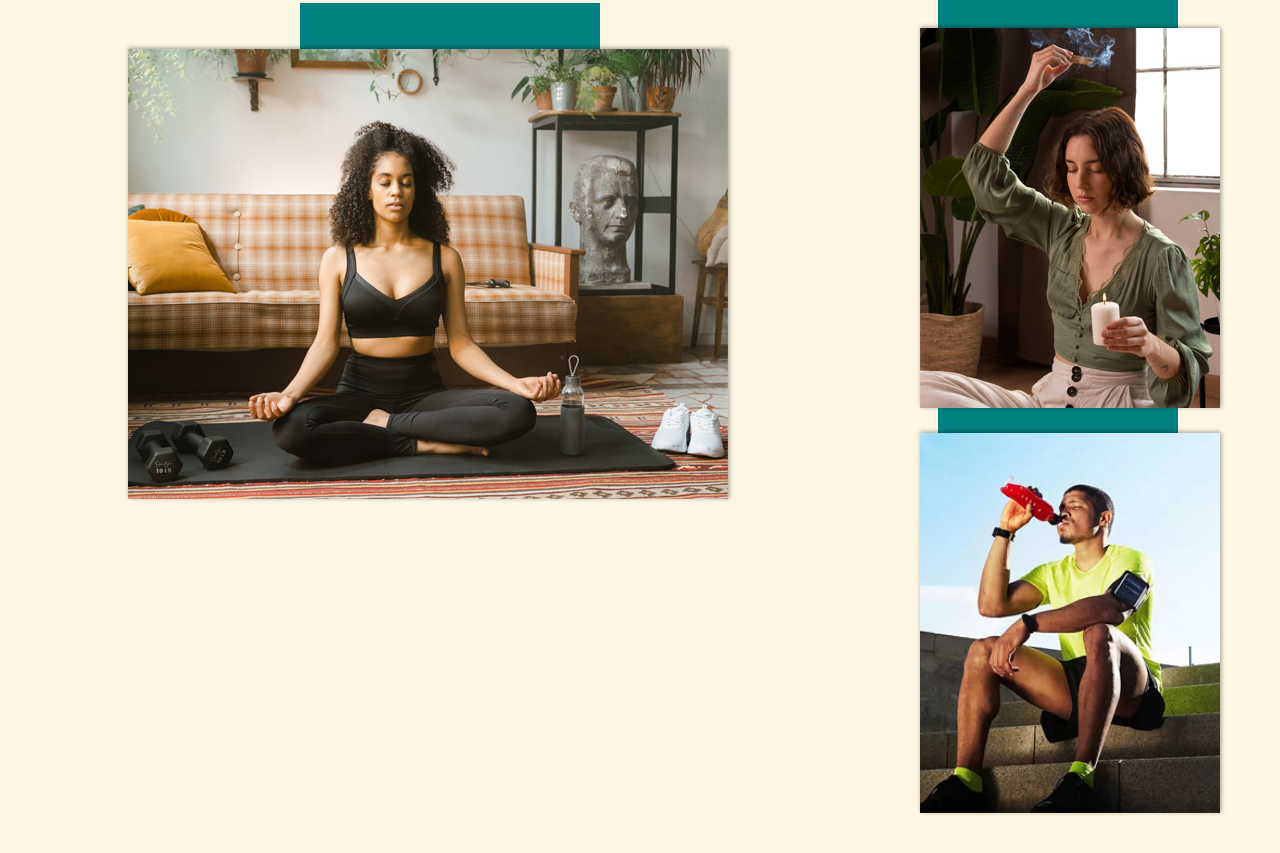
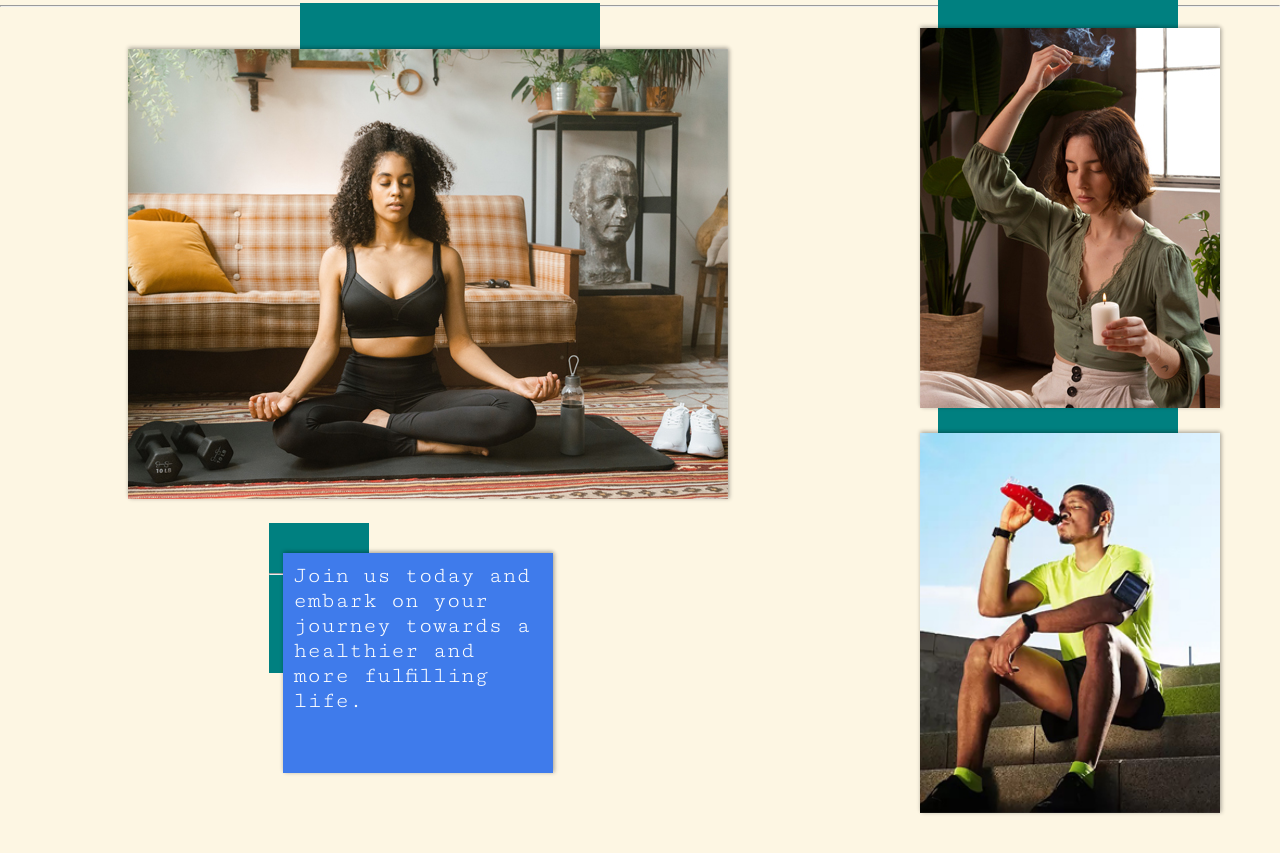
Before and after one commit to ani-003/skillx, a plain HTML site: page index.html in a window 1280 px wide. Shown: the part 331-1184 px from the top of the page. Drawn offline with Linux system fonts and the light colour scheme.

Commit message:
third push

```diff
--- a/index.html
+++ b/index.html
@@ -2,7 +2,7 @@
 <html>
   <head>
     <title>Health Mate</title>
-    <meta name="viewport" content="width=device-width, initial-scale=1.0">
+    <meta name="viewport" content="width=device-width, initial-scale=1.0" />
     <link rel="stylesheet" type="text/css" href="styles.css" />
     <script src="script.js"></script>
     <link rel="preconnect" href="https://fonts.googleapis.com" />
@@ -25,23 +25,32 @@
         <br />
         <br />
 
-        <div class="image-back">
+        <div class="image-back"></div>
+
+        <div class="image-container"></div>
+
+        <div class="image-back1"></div>
+
+        <div class="image-container1"></div>
+
+        <div class="image-back2"></div>
+
+        <div class="image-container2"></div>
+        <hr />
+
+        <div class="text-back">
+        <div class="ruler">
+        <hr >
         </div>
 
-          <div class="image-container">
+        <div class="text-container">
+          <p>
+            Join us today and embark on your journey towards a healthier and more fulfilling life.
+          </p>
         </div>
 
-        <div class="image-back1">
-        </div>
-
-        <div class="image-container1">
-        </div>
-
-        <div class="image-back2">
-        </div>
-
-        <div class="image-container2">
-        </div>
+        <!div class="text-back1"></div>
+        <!div class="text-container1"></div>
 
         <br />
         <br />
--- a/styles.css
+++ b/styles.css
@@ -146,6 +146,72 @@ header {
   z-index: 2;
 }
 
+.ruler{
+  margin-top: 50%;
+  color: #17202A;
+}
+
+.text-back {
+  height: 150px;
+  width: 100px;
+  background-color: #008080;
+  border: #17202A;
+  position: absolute;
+  top: 19%;
+  left: 21%;
+  z-index: 1;
+}
+
+
+
+.text-container {
+  font-family: 'Cutive Mono', monospace;
+  height: 200px;
+  width: 250px;
+  background-color: #3f7beb;
+  border: #17202A;
+  position: absolute;
+  top: 20%;
+  left: 14.5%;
+  color : #FFFFFF;
+  font-size: 1.8vw;
+  padding: 10px;
+  z-index: 2;
+  box-shadow: 0 -2px 4px 0 rgba(0, 0, 0, 0.2), 2px 0 4px 0 rgba(0, 0, 0, 0.2);
+}
+
+/*.text-back1 {
+  height: 150px;
+  width: 100px;
+  background-color: #008080;
+  border: #17202A;
+  position: absolute;
+  top: 20%;
+  left: 30%;
+  z-index: 1;
+}*/
+
+
+
+/*.text-container1 {
+  font-family: 'Cutive Mono', monospace;
+  height: 200px;
+  width: 200px;
+  background-color: #3f7beb;
+  border: #17202A;
+  position: absolute;
+  top: 21%;
+  left: 30%;
+  color : #FFFFFF;
+  font-size: 1.65vw;
+  padding: 10px;
+  z-index: 2;
+}*/
+
+
+
+
+
 footer {
   background-color: #17202A;
   color: #3f7beb;
```
